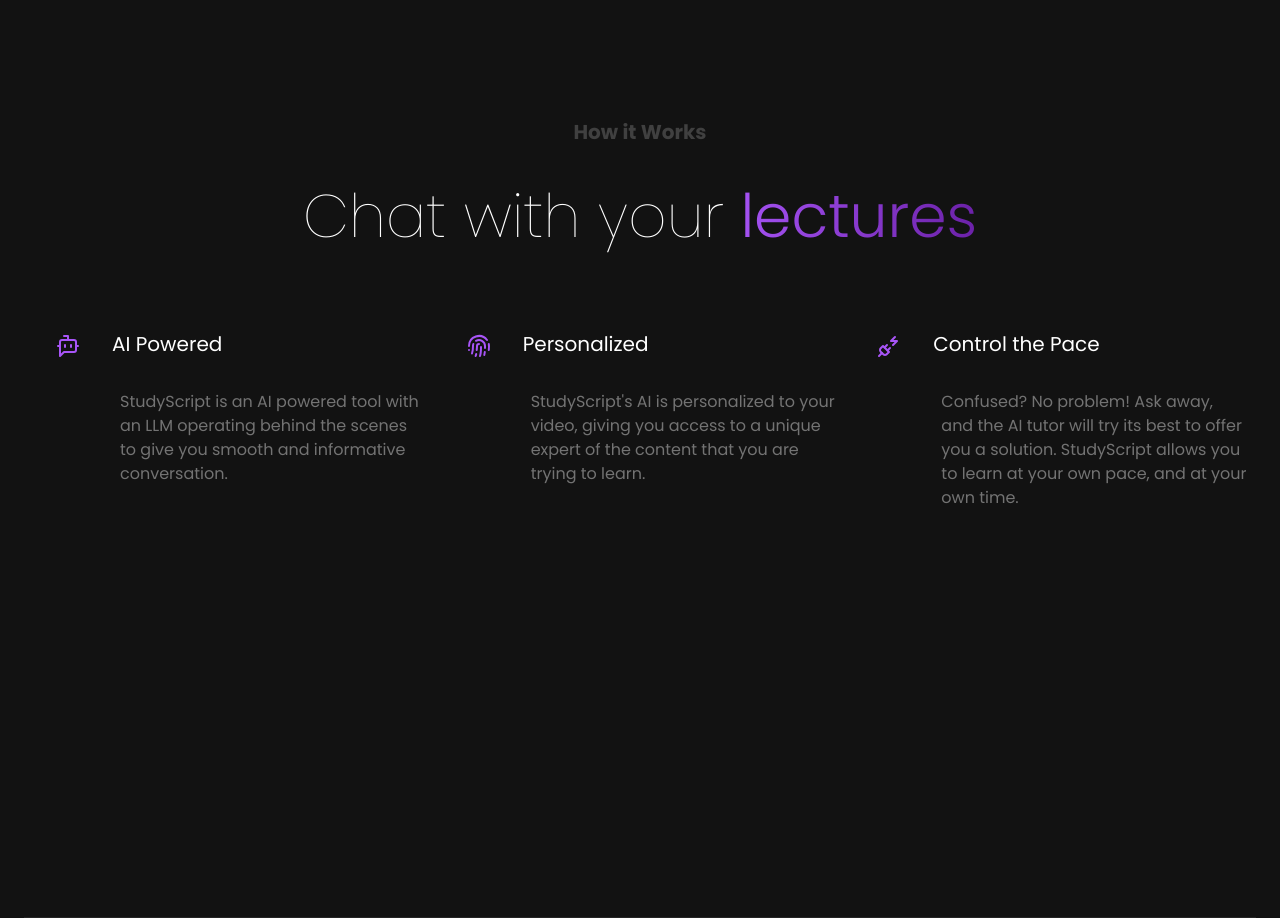
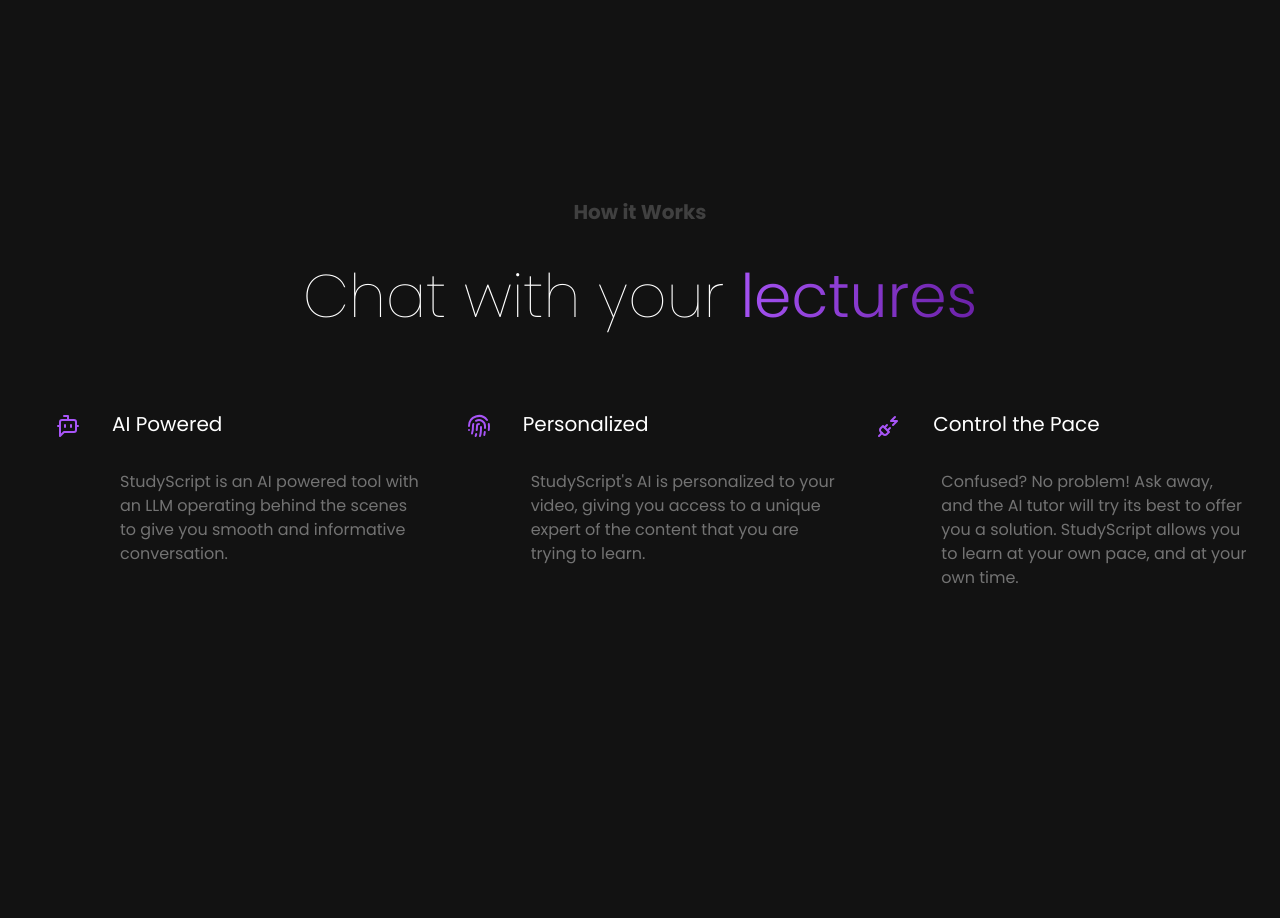
Before and after one commit to davidl21/studyscript, a React (Vite) app: page / in a window 1280 px wide. Shown: the part 645-1563 px from the top of the page. After the commit the page ends 1323 px from the top, so only its background shows below. Built offline with nearby package versions, Linux system fonts and the light colour scheme.

Commit message:
Increased top margin and removed bottom border

```diff
--- a/src/components/BreakdownSection.jsx
+++ b/src/components/BreakdownSection.jsx
@@ -2,7 +2,7 @@
 
 const BreakdownSection = () => {
   return (
-    <div className="relative mt-20 border-b border-neutral-800 min-h-[800px]">
+    <div className="relative mt-40 min-h-[400px]">
       <div className="text-center">
         <span className="text-neutral-700 h-6 text-sm px-2 py-1 text-xl font-bold">
           How it Works
```
